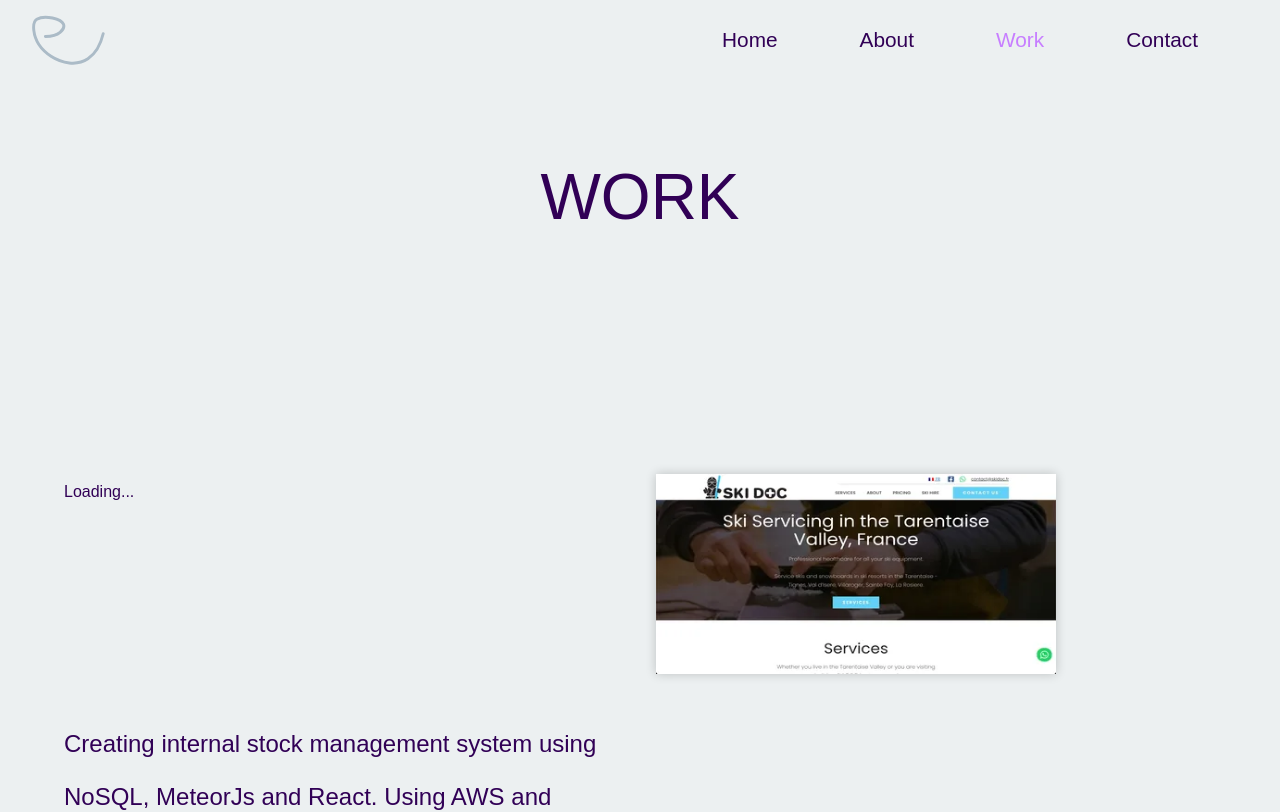
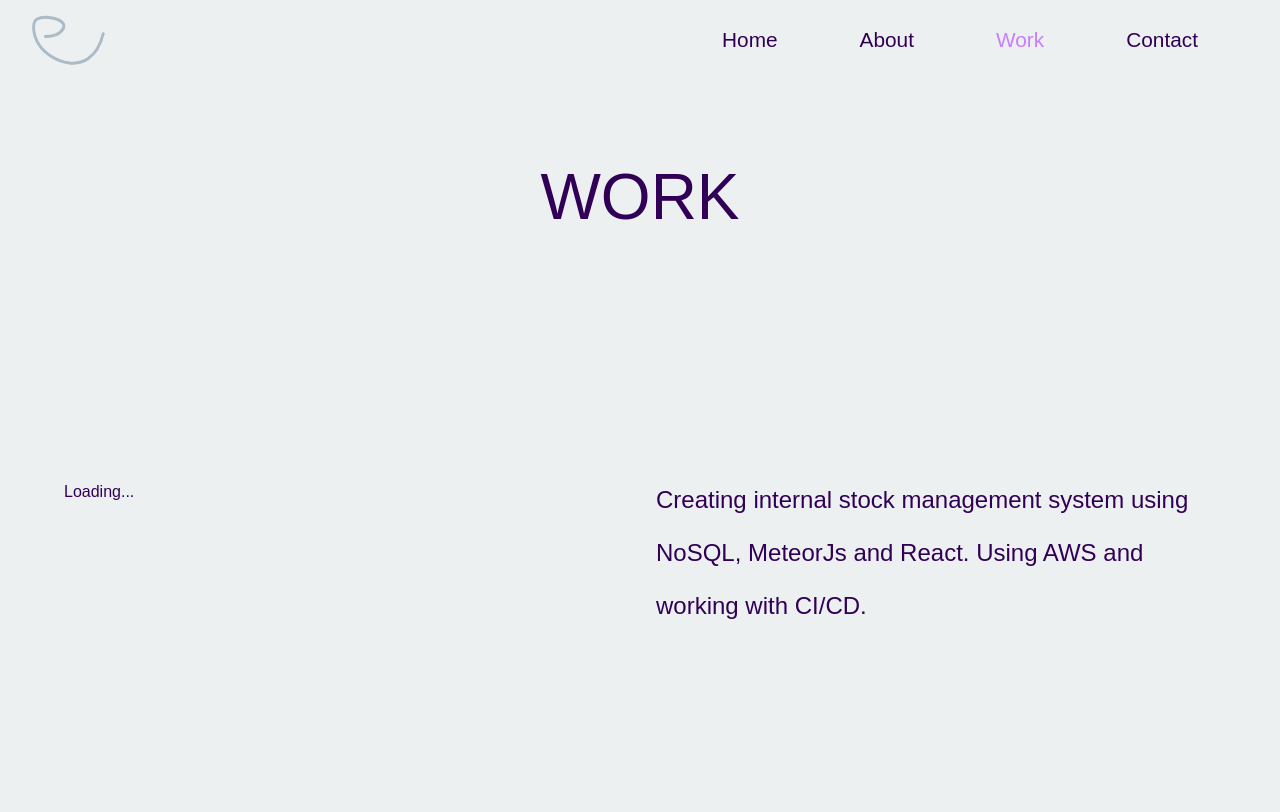
Before and after one commit to lipskij/threejs-website, a Next.js app: page /work in a window 1280 px wide. Shown: the top 812 px of the page. Built offline with nearby package versions, Linux system fonts and the light colour scheme.

Commit message:
feat: fix loader

```diff
--- a/pages/work.tsx
+++ b/pages/work.tsx
@@ -34,7 +34,6 @@ const Work: NextPage = () => {
       <section className={styles.work}>
         {projects.map((i) => (
           <div key={i.href} className={styles.gallery}>
-            {!loaded ? "Loading..." : null}
             <motion.div
               animate={
                 loaded
@@ -46,6 +45,9 @@ const Work: NextPage = () => {
                   : {}
               }
             >
+              {!loaded ? (
+                "Loading..."
+              ) : (
                 <Link href={i.href}>
                   <Image
                     src={i.src}
@@ -56,6 +58,7 @@ const Work: NextPage = () => {
                     onLoadingComplete={() => setLoaded(true)}
                   />
                 </Link>
+              )}
             </motion.div>
 
             <p>{i.text}</p>
```
Lines whose indentation alone changed are shown as unchanged.
